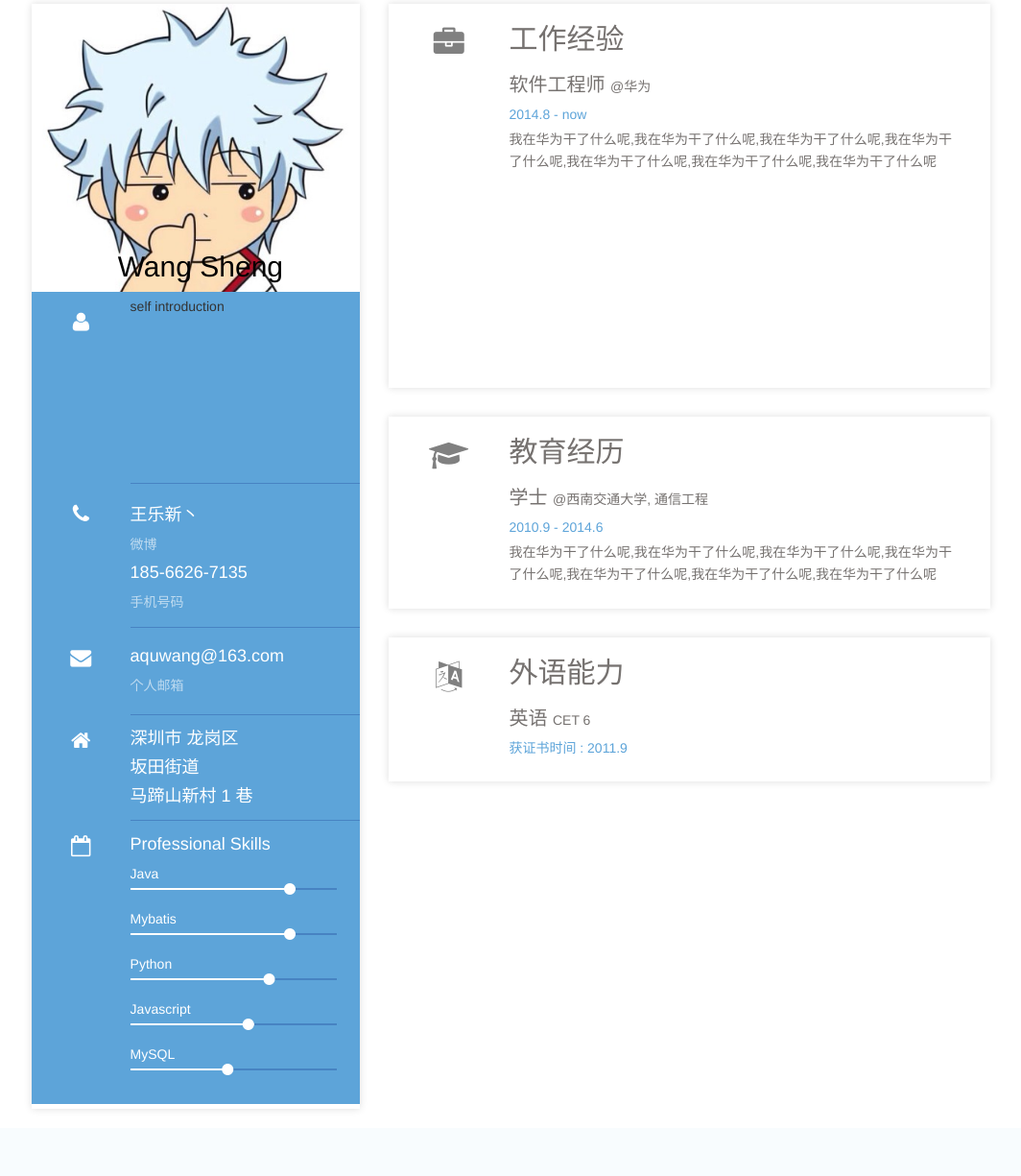
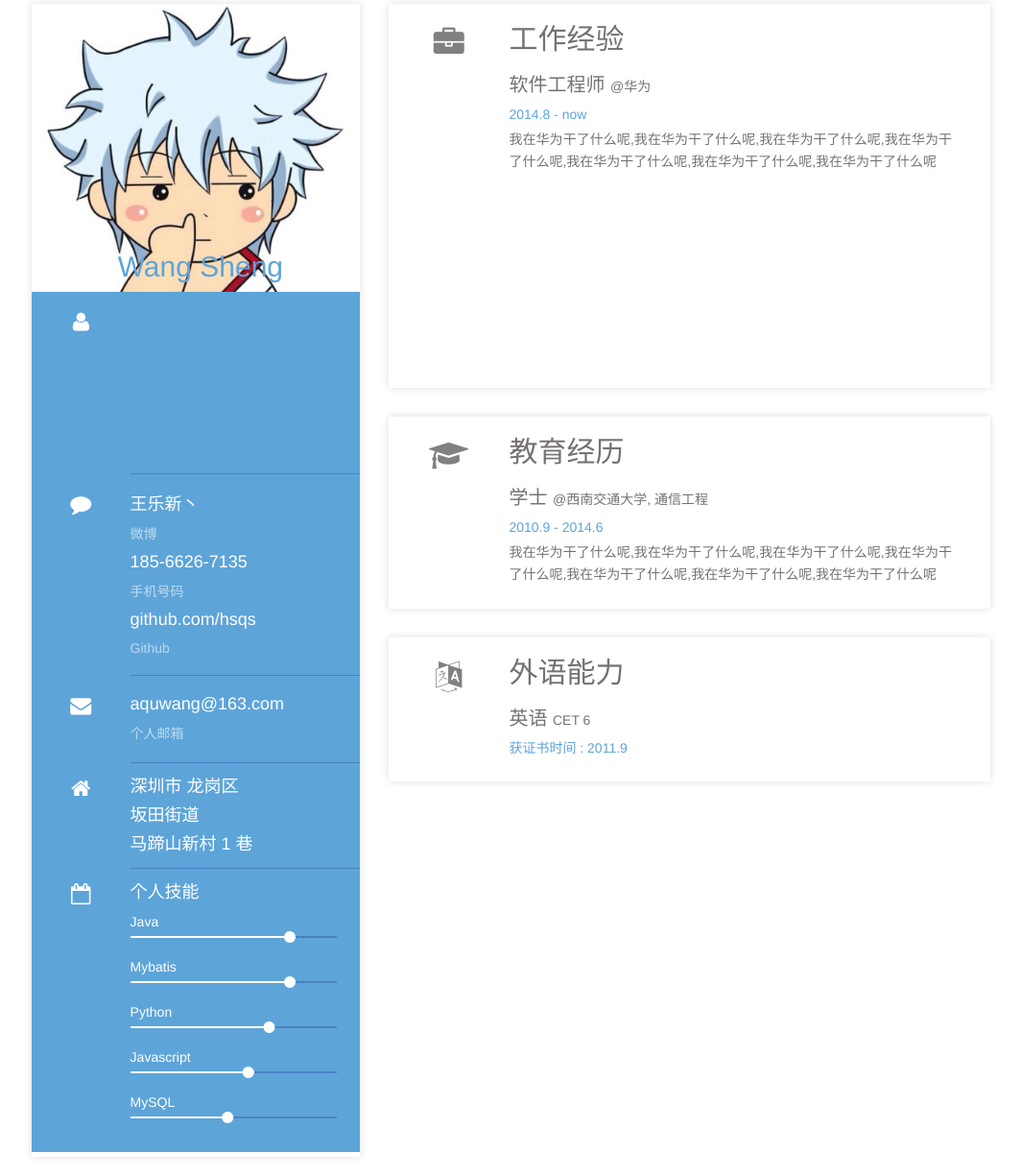
Before and after one commit to hsqs/.wang, a Flask app: template project/templates/resume.html in a window 1280 px wide. Shown: the part 77-1302 px from the top of the page at 96% size, without its empty margins (67-1131 px from the left). Before the commit the page ends 1233 px from the top, so only its background shows below. Run offline with Flask 2, Linux system fonts and the light colour scheme; the template is opened without the code that fills it, so the values that code supplies are empty; some libraries are stand-ins or nearby versions.

Commit message:
修修改改

```diff
--- a/project/static/css/resume/resume.css
+++ b/project/static/css/resume/resume.css
@@ -60,7 +60,7 @@
 }
 
 .self_introduction{
-    height: 200px;
+    height: 190px;
     background-color: #5da4d9;
 }
 
@@ -70,8 +70,15 @@
     float: left;
 }
 
+.si_right p{
+    color: white;
+    padding-right: 30px;
+    font-size: 10pt;
+    margin-top: 15px;
+}
+
 .phone_number{
-    height: 150px;
+    height: 210px;
     background-color: #5da4d9;
 }
 
--- a/project/templates/resume.html
+++ b/project/templates/resume.html
@@ -11,7 +11,7 @@
         <div class="head_portrait">
             <div class="picture"></div>
             <div class="name">
-                <h2>Wang Sheng</h2>
+                <h2 style="color: #5da4d9">Wang Sheng</h2>
             </div>
         </div>
         <div class="self_introduction">
@@ -19,19 +19,24 @@
                 <i class="fa fa-user i-custom-icon"></i>
             </div>
             <div class="si_right i-custom-right">
-                <p>self introduction</p>
+                <p>{{ page.meta.self_introduction }}</p>
             </div>
         </div>
         <div class="phone_number">
             <div class="pn_left">
-                <i class="fa fa-phone i-custom-icon"></i>
+                <i class="fa fa-comment i-custom-icon"></i>
             </div>
             <div class="pn_right i-custom-right">
-                <h4 style="margin-top: 18px;">王乐新丶</h4>
+                <h4 style="margin-top:17px">
+                    <a href="https://weibo.com/iiws" target="_blank" style="color: white">王乐新丶</a>
+                </h4>
                 <span>微博</span>
 
                 <h4>185-6626-7135</h4>
                 <span>手机号码</span>
+
+                <h4><a href="https://github.com/hsqs" target="_blank" style="color: white">github.com/hsqs</a></h4>
+                <span>Github</span>
             </div>
         </div>
         <div class="email">
@@ -58,7 +63,7 @@
                 <i class="fa fa-calendar-o i-custom-icon"></i>
             </div>
             <div class="skills_right i-custom-right">
-                <h4>Professional Skills</h4>
+                <h4>个人技能</h4>
                 <h7>Java</h7>
                 <div class="skill_progress">
                     <div class="determinate" style="width: 80%;">
```
Also changed, not shown: project/pages/resume.md (+2 -0 lines), resume/index.html (+10 -5 lines), static/css/resume/resume.css (+9 -2 lines).
